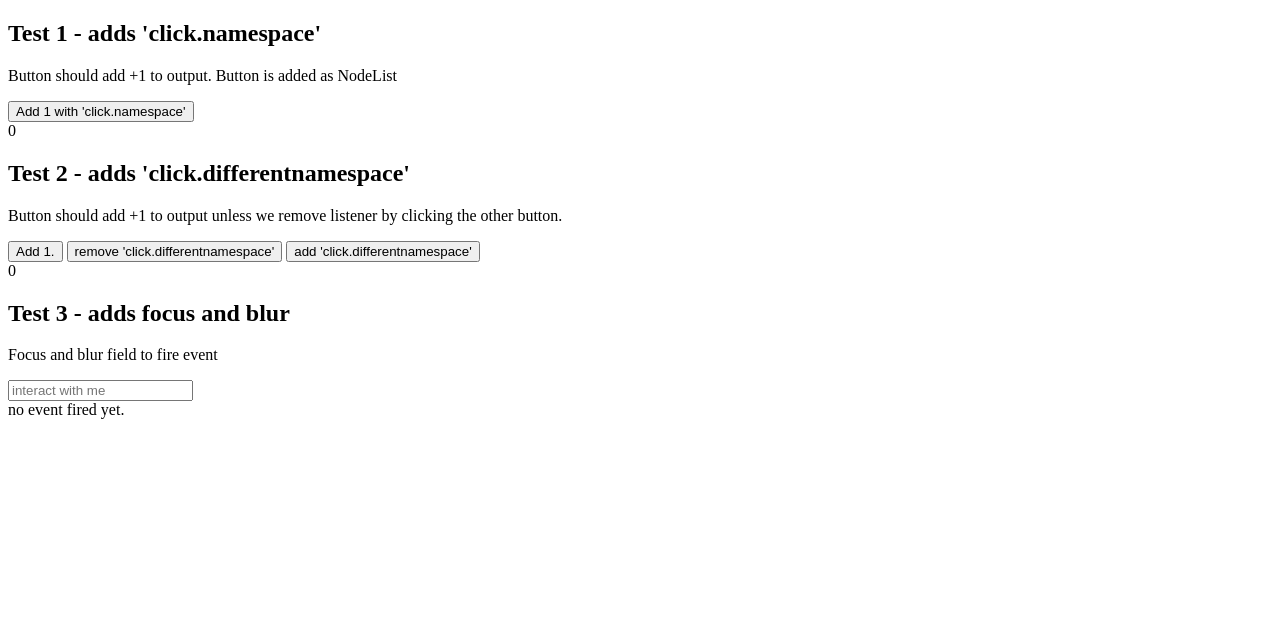
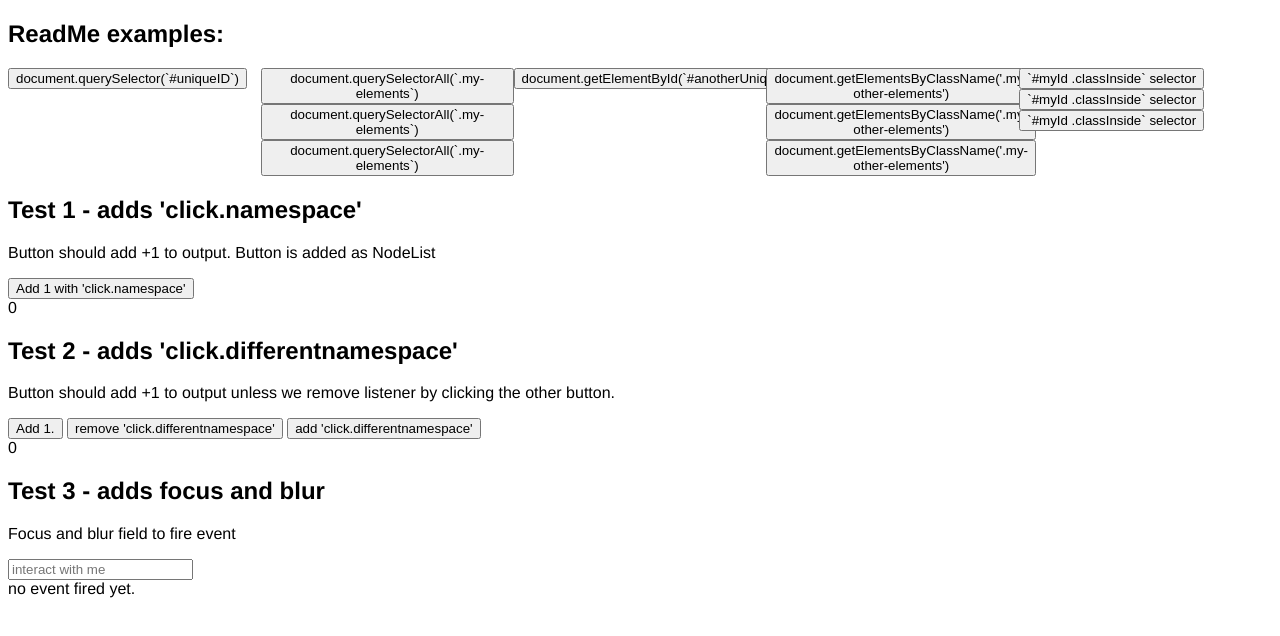
Before and after one commit to wazp/EventHandler, a website: page example.html in a window 1280 px wide. Drawn offline with Linux system fonts and the light colour scheme.

Commit message:
Adds more documentation
* Added more examples to readme and example.html file
* Fixed script bombing if sending null element

```diff
--- a/test.html
+++ b/example.html
@@ -1,9 +1,46 @@
 <!DOCTYPE html>
 <html>
     <head>
-
+        <style>
+            body{
+                font: 1rem Helvetica, Arial;
+            }
+            .flex{
+                display:flex;
+            }
+            .item{
+                width:20%;
+            }
+        </style>
     </head>
     <body>
+        <section id="examples">
+            <h2>ReadMe examples:</h2>
+            <div class="flex">
+                <div class="item">
+                    <button id="uniqueID">document.querySelector(`#uniqueID`)</button>
+                </div>
+                <div class="item">
+                    <button class="my-elements">document.querySelectorAll(`.my-elements`)</button>
+                    <button class="my-elements">document.querySelectorAll(`.my-elements`)</button>
+                    <button class="my-elements">document.querySelectorAll(`.my-elements`)</button>
+                </div>
+                <div class="item">
+                    <button id="anotherUniqueID">document.getElementById(`#anotherUniqueID`)</button>
+                </div>
+                <div class="item">
+                    <button class="my-other-elements">document.getElementsByClassName('.my-other-elements')</button>
+                    <button class="my-other-elements">document.getElementsByClassName('.my-other-elements')</button>
+                    <button class="my-other-elements">document.getElementsByClassName('.my-other-elements')</button>
+                </div>
+                <div class="item" id="myId">
+                    <button class="classInside">`#myId .classInside` selector</button>
+                    <button class="classInside">`#myId .classInside` selector</button>
+                    <button class="classInside">`#myId .classInside` selector</button>
+                </div>
+            </div>
+        </section>
+
         <section id="test1">
                 <h2>Test 1 - adds 'click.namespace'</h2>
                 <p>Button should add +1 to output. Button is added as NodeList</p>
@@ -39,6 +76,28 @@
 
         <script type="module">
             import { EventHandler } from './src/index.js'
+
+            // examples from readme:
+            const clickEvent = e => {
+                console.log(`clicked element`, e.currentTarget)
+            }
+
+            // works with NodeList, both with one and multiple elements
+            const mySingleElement = document.querySelector(`#uniqueID`)
+            const myMultipleElements = document.querySelectorAll(`.my-elements`)
+
+            EventHandler.addListener(mySingleElement, `click.singleElements`, clickEvent)
+            EventHandler.addListener(myMultipleElements, `click.multipleElements`, clickEvent)
+
+            // also works with HTMLCollections
+            const myId = document.getElementById(`anotherUniqueID`)
+            const myClasses = document.getElementsByClassName('my-other-elements')
+
+            EventHandler.addListener(myId, `click.myId`, clickEvent)
+            EventHandler.addListener(myClasses, `click.myClasses`, clickEvent)
+
+            // you can also send in a selector directly
+            EventHandler.addListener(`#myId .classInside`, `click.mySelector`, clickEvent)
 
             // TEST 1
             const test1button = document.querySelectorAll('#test1 button')
--- a/src/index.js
+++ b/src/index.js
@@ -1,12 +1,12 @@
 /**
  * Quick and dirty Event Handler singleton that handles namespacing of events.
- * At the moment it only handles native events, and if you remove a function it will get removed
- * on all elements it is bound to.
+ * At the moment it only handles native events
+ *
  * @module EventHandler
  * @category utils
  *
  * @todo Add list of native events that we can compare against, so we can do custom events with the same singleton
- * @todo Handle add/remove listener on a per element basis
+ * @done Handle add/remove listener on a per element basis
  * @todo Handle later added elements (bind to document, compare on element)
  *
  * @example
@@ -21,6 +21,7 @@ class EventHandlerClass {
         this.on = this.addListener
         this.off = this.removeListener
 
+        // this is just for debugging reasons right now!
         document.addEventListener(`keyup`, e => {
             if (e.key === `E`) {
                 console.log(functionMap)
@@ -58,8 +59,12 @@ class EventHandlerClass {
             }
 
             const _event = getEventFromMap(el, event)
+            try {
+                el.addEventListener(_event.event, _event.callback, _event.options)
+            } catch (e) {
+                console.warn(`Couldn't add event`)
+            }
 
-            el.addEventListener(_event.event, _event.callback, _event.options)
         })
     }
 
```
Also changed, not shown: README.md.
